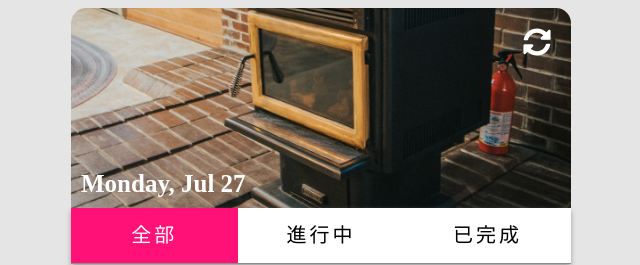
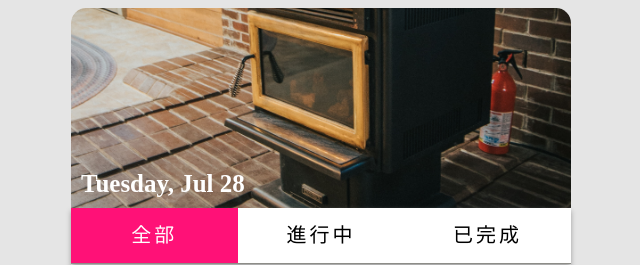
Before and after one commit to penghuachen/react-todolist, a React (Create React App) app: page / in a window 1280 px wide. Shown: the top 265 px of the page, without its empty margins (319-959 px from the left). Built offline with nearby package versions, Linux system fonts and the light colour scheme.

Commit message:
build(plugin): implement dayjs

```diff
--- a/src/components/Header/index.js
+++ b/src/components/Header/index.js
@@ -1,4 +1,5 @@
 import React, { Component } from 'react';
+import dayjs from 'dayjs';
 import './index.scss';
 import { ReactComponent as RefreshIcon } from '../../assets/img/refresh-icon.svg';
 
@@ -6,8 +7,7 @@ class header extends Component {
   render() {
     return (
       <div className="header">
-        <RefreshIcon className="refresh" />
-        <p className="date">Monday, Jul 27</p>
+        <p className="date">{ dayjs().format('dddd, MMM D') }</p>
       </div>
     );
   }
```
